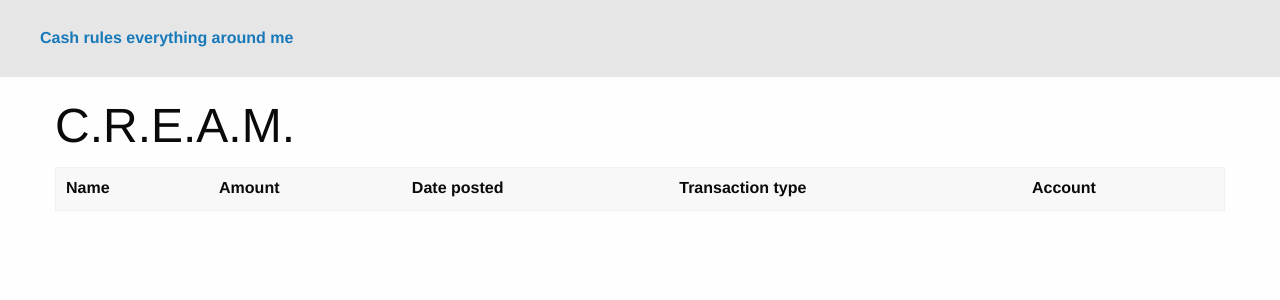
After one commit to evz/cream, a Django app: template cash/templates/cash/index.html in a window 1280 px wide. The commit adds this page. Shown: the top 300 px of the page. Run offline with Django 3.2, Linux system fonts and the light colour scheme; the template is opened without the code that fills it, so the values that code supplies are empty; parts of the project's set-up code (start-up, migrations or seed data) failed here and were passed over; some libraries are stand-ins or nearby versions.

Commit message:
Add rudimentary index page

```diff
--- a/cash/templates/base.html
+++ b/cash/templates/base.html
@@ -15,7 +15,8 @@
             <div class="top-bar-left">
                 <ul class="menu">
                     <li class="menu-text">
-                        <a href="{% url 'index' %}">Cash rules everything around me</a></li>
+                        <a href="{% url 'index' %}">Cash rules everything around me</a>
+                    </li>
                 </ul>
             </div>
         </div>
--- /dev/null
+++ b/cash/templates/cash/index.html
@@ -0,0 +1,44 @@
+{% extends 'base.html' %}
+{% load formatting %}
+
+{% block title %}Cash Rules Everything Around Me{% endblock %}
+
+{% block content %}
+    <h1>
+        C.R.E.A.M.
+    </h1>
+
+    <table>
+        <thead>
+            <tr>
+                <th>Name</th>
+                <th>Amount</th>
+                <th>Date posted</th>
+                <th>Transaction type</th>
+                <th>Account</th>
+            </tr>
+        </thead>
+        <tbody>
+            {% for transaction in transactions %}
+                    <tr>
+                        <td>
+                            {{ transaction.memo }}
+                        </td>
+                        <td>
+                            {{ transaction.amount|format_money }}
+                        </td>
+                        <td>
+                            {{ transaction.date_posted|date:"F d, Y" }}
+                        </td>
+                        <td>
+                            {{ transaction.transaction_type }}
+                        </td>
+                        <td>
+                            {{ transaction.account.bank.name }} - {{ transaction.account.account_type }}
+                        </td>
+                    </tr>
+                </form>
+            {% endfor %}
+        </tbody>
+    </table>
+{% endblock %}
```
Also changed, not shown: cash/views.py (+16 -2 lines).
